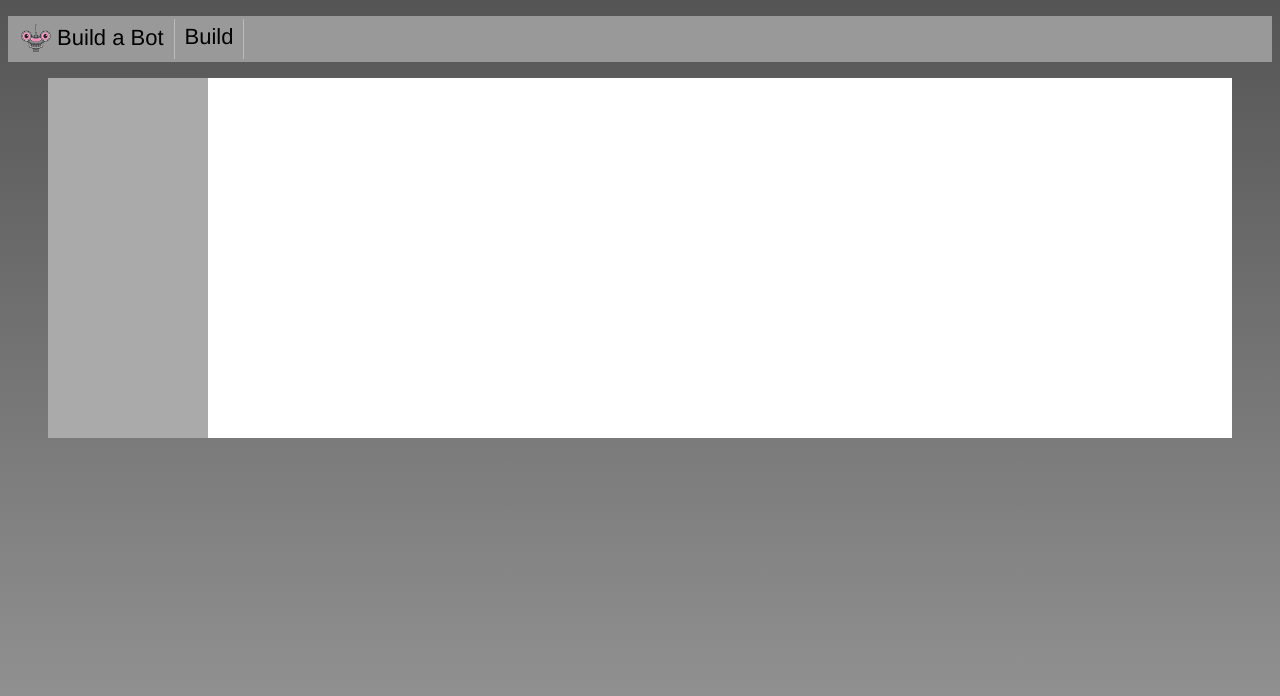
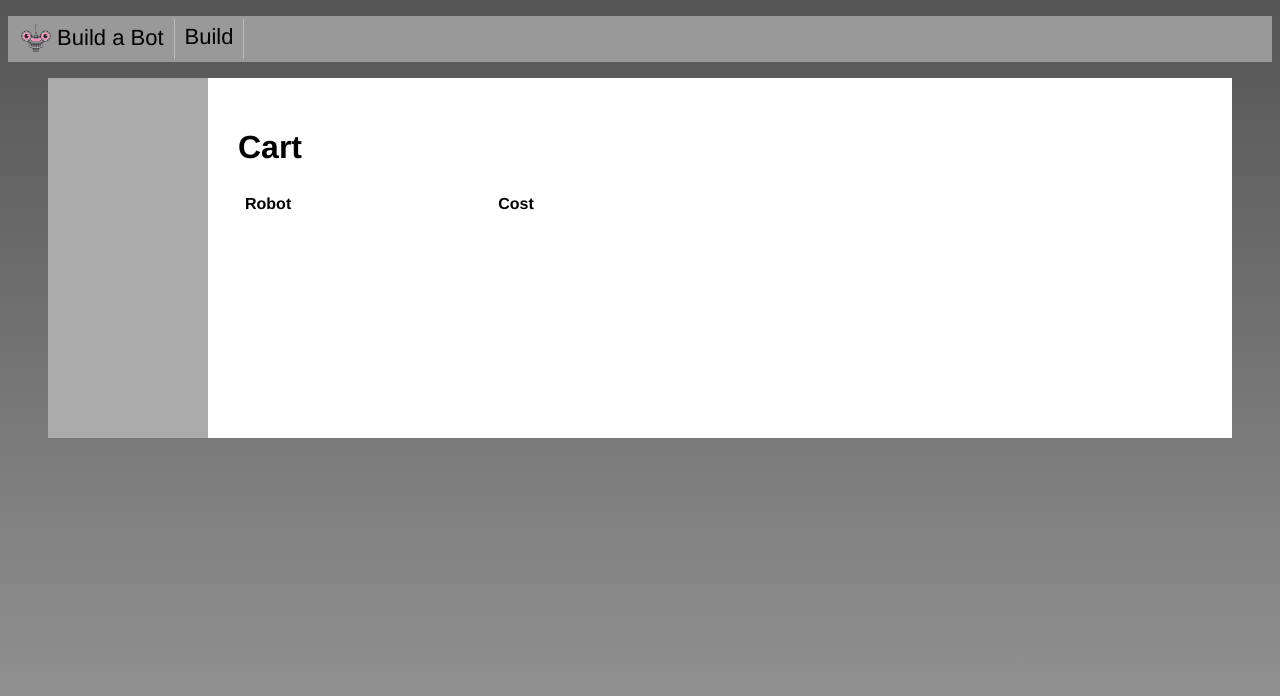
Before and after one commit to Eyakub/build-a-bot, a Vue app: page /cart in a window 1280 px wide. Shown: the top 696 px of the page. Built offline with nearby package versions, Linux system fonts and the light colour scheme.

Commit message:
working on vuex

```diff
--- a/package.json
+++ b/package.json
@@ -10,7 +10,8 @@
   "dependencies": {
     "core-js": "^3.6.4",
     "vue": "^2.6.11",
-    "vue-router": "^3.1.6"
+    "vue-router": "^3.1.6",
+    "vuex": "^3.1.3"
   },
   "devDependencies": {
     "@vue/cli-plugin-babel": "~4.3.0",
--- a/src/components/build/RobotBuilder.vue
+++ b/src/components/build/RobotBuilder.vue
@@ -139,9 +139,10 @@
         robot.rightArm.cost +
         robot.base.cost;
 
+      this.$store.commit('addRobotToCart', Object.assign({}, robot, { cost }))
       // as we got the robot object, so adding the cost variable to the robot obj
       // this following way
-      this.cart.push(Object.assign({}, robot, { cost }));
+      // this.cart.push();
       this.addedToCart = true;
       console.log(this.cart);
     }
--- /dev/null
+++ b/src/components/cart/ShoppingCart.vue
@@ -0,0 +1,44 @@
+<template>
+  <div>
+    <h1>Cart</h1>
+    <table>
+      <thead>
+        <tr>
+          <th class="robot-title">Robot</th>
+          <th class="cost">Cost</th>
+        </tr>
+      </thead>
+      <tbody>
+        <tr v-for="(robot, index) in cart" :key="index">
+          <td class="robot-title">{{robot.head.title}}</td>
+          <td class="cost">{{robot.cost}}</td>
+        </tr>
+      </tbody>
+    </table>
+  </div>
+</template>
+
+<script>
+export default {
+	name: "Cart",
+	computed: {
+		cart(){
+			return this.$store.state.cart;
+		}
+	}
+};
+</script>
+
+<style scoped>
+td,
+th {
+  padding: 5px;
+}
+.robot-title {
+  text-align: left;
+  padding-right: 200px;
+}
+.cost {
+  text-align: right;
+}
+</style>
--- a/src/main.js
+++ b/src/main.js
@@ -2,10 +2,11 @@
 import App from './App.vue';
 
 import router from './router';
-
+import store from './store';
 Vue.config.productionTip = false
 
 new Vue({
   render: h => h(App),
   router,
+  store,
 }).$mount('#app')
--- a/src/router/index.js
+++ b/src/router/index.js
@@ -11,6 +11,7 @@
 import RobotBases from '../components/parts/RobotBases.vue';
 import SidebarStandard from '../components/sidebar/SidebarStandard.vue';
 import SidebarBuild from '../components/sidebar/SidebarBuild.vue';
+import ShoppingCart from '../components/cart/ShoppingCart.vue';
 
 Vue.use(Router);
 
@@ -62,5 +63,10 @@
       const isValidId = Number.isInteger(Number(to.params.id));
       next(isValidId);
     }
+  }, {
+
+    path: '/cart',
+    name: 'Cart',
+    component: ShoppingCart,
   }]
 })
--- /dev/null
+++ b/src/store/index.js
@@ -0,0 +1,16 @@
+import Vue from 'vue';
+import Vuex from 'vuex';
+
+Vue.use(Vuex);
+
+export default new Vuex.Store({
+  state: {
+    cart: [],
+  },
+  // all changes must go throw mutations, cant direct to state
+  mutations:{
+    addRobotToCart(state, robot){
+      state.cart.push(robot);
+    }
+  }
+})
```
Also changed, not shown: 1 other file (tests, documents, lock files or other folders).
